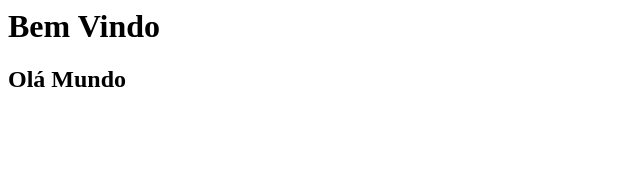
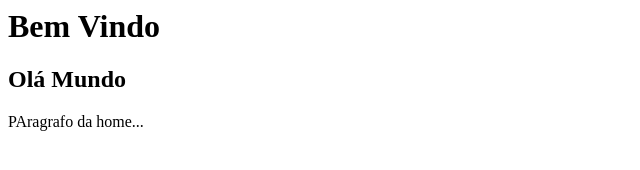
Before and after one commit to cardoso20191/curso_github, a plain HTML site: page index.html in a window 1280 px wide. Shown: the whole page, without its empty margins (0-640 px from the left). Drawn offline with Linux system fonts and the light colour scheme.

Commit message:
Criando um novas funcionalidades na home com paragrafo

```diff
--- a/index.html
+++ b/index.html
@@ -1,2 +1,3 @@
 <h1>Bem Vindo</h1>
 <h2>Olá Mundo</h2>
+<p>PAragrafo da home...</p>
```
Also changed, not shown: a.txt (added), nomes.txt.
